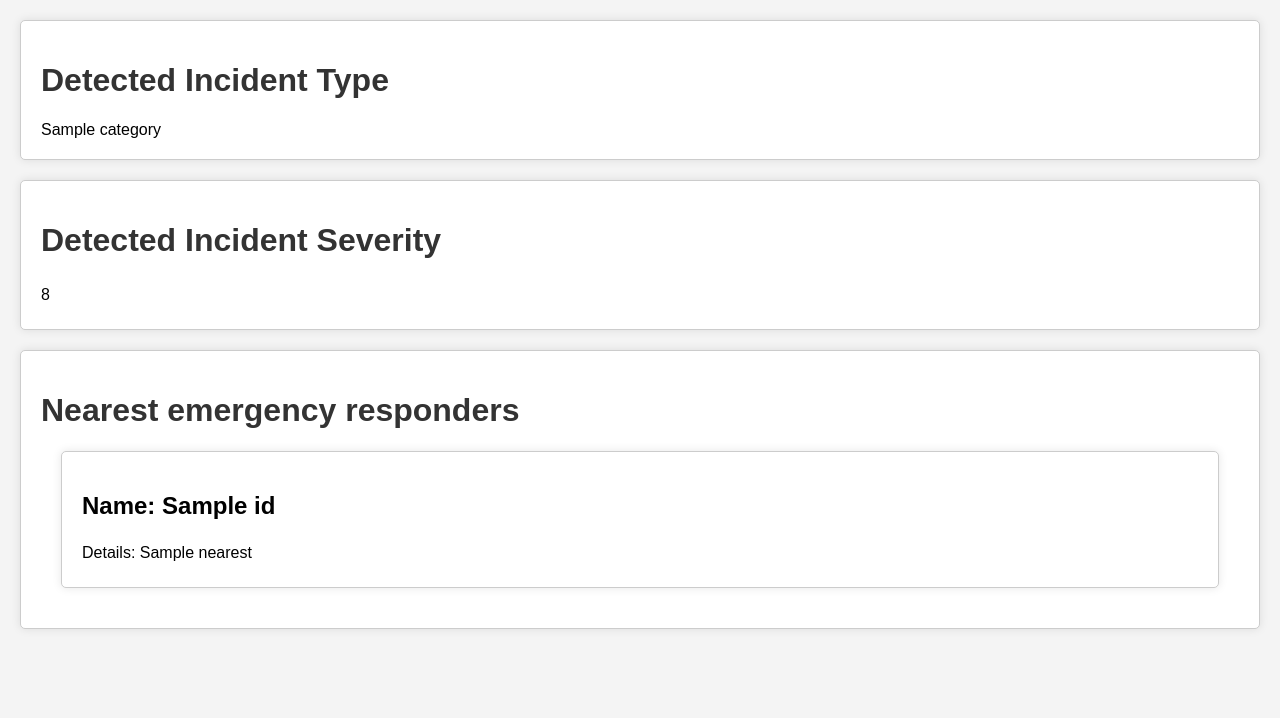
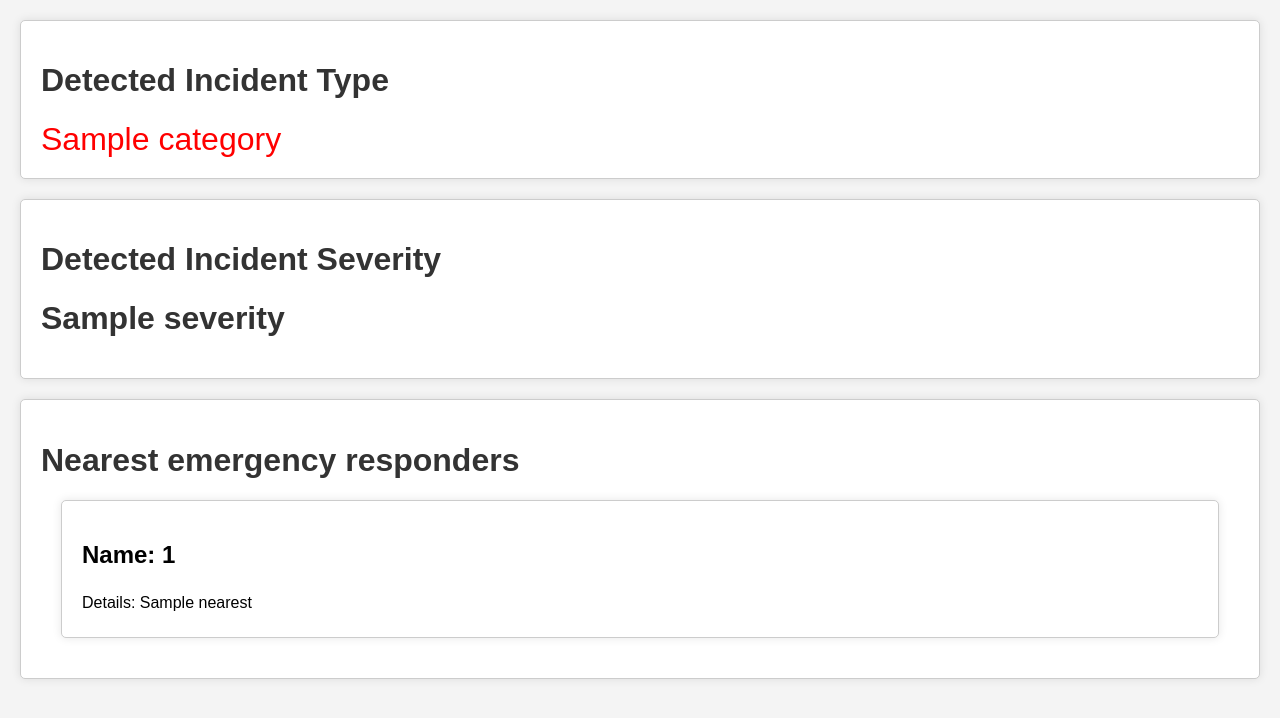
Before and after one commit to im45145v/Hash-It-Out, a Flask app: template templates/analysis.html in a window 1280 px wide. Shown: the top 718 px of the page. Run offline with Flask 3, Linux system fonts and the light colour scheme; the template is opened without the code that fills it: most values are stand-ins (such as "Sample title", 1, 10 or a date in 2020).

Commit message:
added severity detection

```diff
--- a/app.py
+++ b/app.py
@@ -31,7 +31,7 @@ def upload():
     summary = summarize(transcription_id, context = "The caller is contacting a first responder with an emergency distress call")
     address = get_address(transcription_id)
     coords = get_coords(address)
-    session['details']={'summary':summary, 'address':address,'coords':coords,'transcription':transcription}
+    session['details']={'summary':summary, 'address':address,'coords':coords,'transcription':transcription,'transcription_id': transcription_id}
     # transcription = summary = address= ''
     # Check if the file is empty
     # if audio_file.filename == '':
@@ -49,7 +49,8 @@ def analysis():
     data = session['details']
     category = get_category(data['transcription'])
     nearest = get_nearest(category, data['coords'][0], data['coords'][1])
-    analysis_data = {'category':category, 'nearest': nearest}
+    severity = get_severity(data['transcription_id'])
+    analysis_data = {'category':category, 'nearest': nearest, 'severity':severity}
     return render_template('analysis.html',analysis_data=analysis_data)
 
 if __name__ == '__main__':
--- a/templates/analysis.html
+++ b/templates/analysis.html
@@ -24,6 +24,11 @@
             color: #333;
         }
 
+        .color{
+            color: #FF0000;
+            font-size: 2em;
+        }
+
         .transcription-container {
             margin-top: 10px;
         }
@@ -45,14 +50,14 @@
 <body>
     <div class="container">
         <h1>Detected Incident Type</h1>
-        <div class="transcription-container">
+        <div class = 'color'>
             {{analysis_data['category']}}
         </div>
 
     </div>
     <div class="container">
         <h1>Detected Incident Severity</h1>
-        <p>8</p>
+        <h1>{{analysis_data['severity']}}</h1>
 
     </div>
     <div class="container">
@@ -60,7 +65,7 @@
         {% for var in analysis_data['nearest'] %}
 
             <div class="container">
-                <h2>Name: {{var[0][0][5]}}</h2>
+                <h2>Name: {{var[0][5]}}</h2>
                 <p>Details: {{analysis_data['nearest']}}</p>
             </div>
 
--- a/templates/transcription.html
+++ b/templates/transcription.html
@@ -62,7 +62,7 @@
     <script type='text/javascript'>
         function GetMap() {
             var map = new Microsoft.Maps.Map('#myMap', {
-                credentials: "YOUR_BING_API_KEY"
+                credentials: ""
             });
 
             //Request the user's location
@@ -85,6 +85,8 @@
     </script>
     <script type='text/javascript' src='http://www.bing.com/api/maps/mapcontrol?callback=GetMap' async defer></script>
     <div id="myMap"></div>
+
+    <a href = "{{url_for('analysis')}}">Click here for analysis</a>
 </body>
 
 </html>
--- a/utils.py
+++ b/utils.py
@@ -94,9 +94,13 @@ math.sin( math.radians( lat ) ) )
 
 def get_category(transcription):
     concatenated_text = '\n'.join([f"{item[0]}: {item[1]}" if item[0] != 'You.' else item[1] for item in transcription])
-    co = cohere.Client('9gTWsgGsGUoSSKzUvLuZdcuEtuBO2CIhiG9s17nU') # This is your trial API key
+    co = cohere.Client('') # This is your trial API key
     response = co.classify(
     model='2196d10d-e411-417d-b342-2882c65248f5-ft',
     inputs=[concatenated_text ],
     )
     return(response.classifications[0].prediction)
+
+def get_severity(transcription_id):
+    severity = question(transcription_id, q_format("Determine how severe the emergency, with national level destruction being 10 while small incident is 1", "floating point number between 1-10"))
+    return severity["response"][0]["answer"]
```
